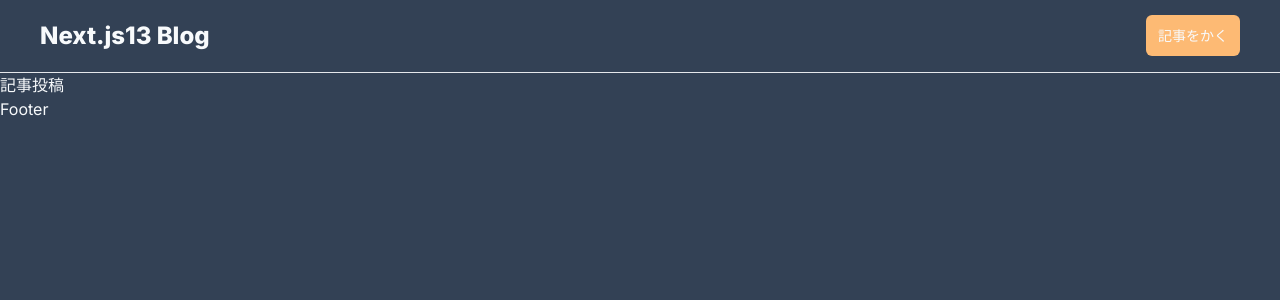
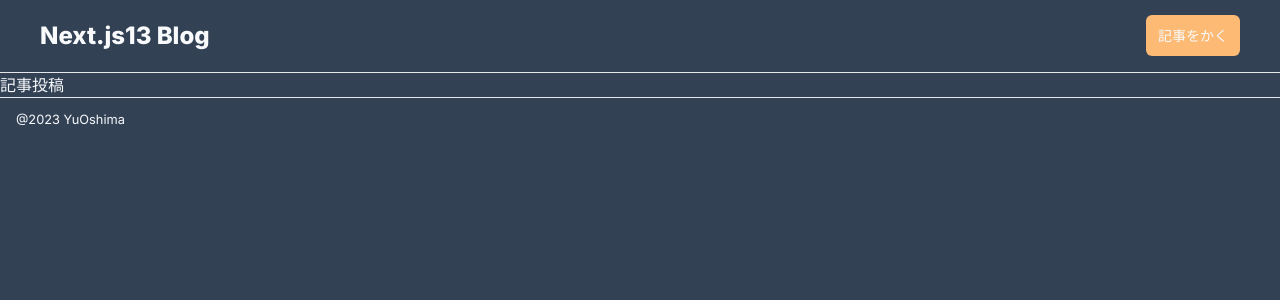
Before and after one commit to YuOshimaBLM/next-blog, a Next.js app: page / in a window 1280 px wide. Shown: the top 300 px of the page. Built offline with nearby package versions, Linux system fonts and the light colour scheme.

Commit message:
add Footer

```diff
--- /dev/null
+++ b/src/app/components/Footer.tsx
@@ -0,0 +1,11 @@
+import React from "react";
+
+const Footer = () => {
+  return (
+    <footer className="py-2 px-4 border-t">
+      <small>@2023 YuOshima</small>
+    </footer>
+  );
+};
+
+export default Footer;
--- a/src/app/layout.tsx
+++ b/src/app/layout.tsx
@@ -2,6 +2,7 @@ import type { Metadata } from "next";
 import { Inter } from "next/font/google";
 import "./globals.css";
 import Header from "./components/Header";
+import Footer from "./components/Footer";
 
 const inter = Inter({ subsets: ["latin"] });
 
@@ -22,7 +23,7 @@ export default function RootLayout({
       >
         <Header />
         {children}
-        <footer>Footer</footer>
+        <Footer />
       </body>
     </html>
   );
```
